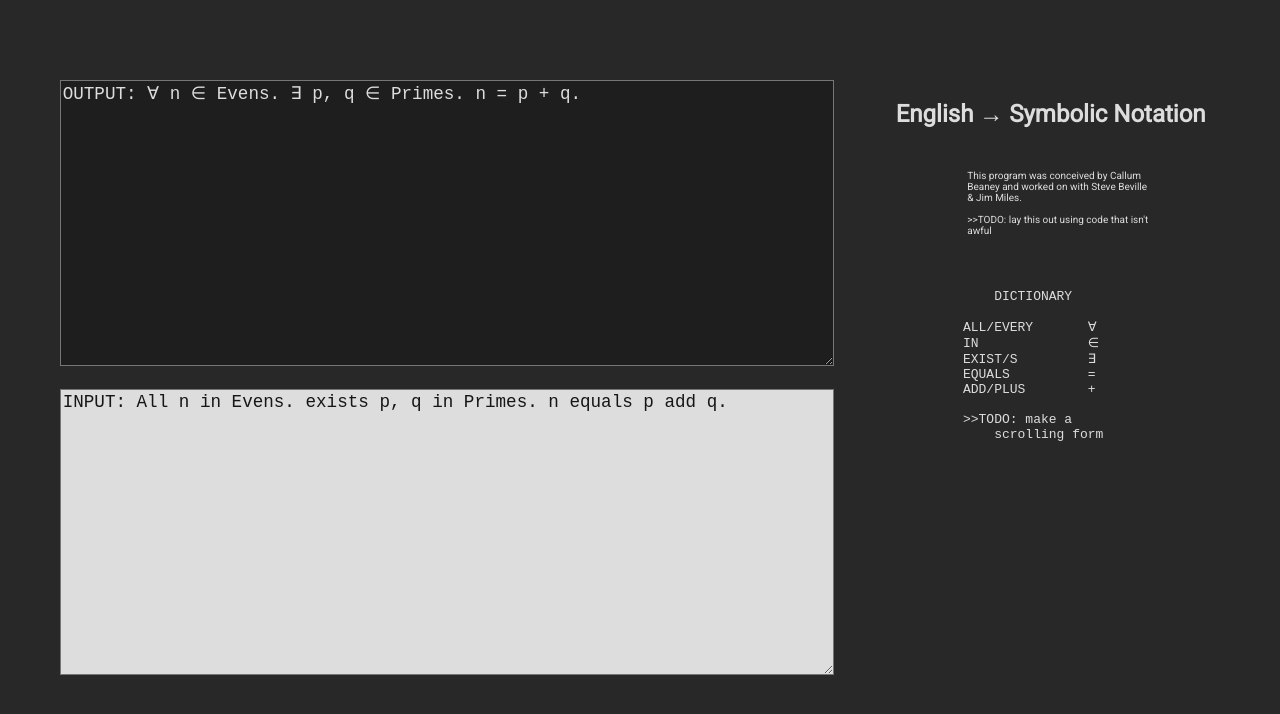
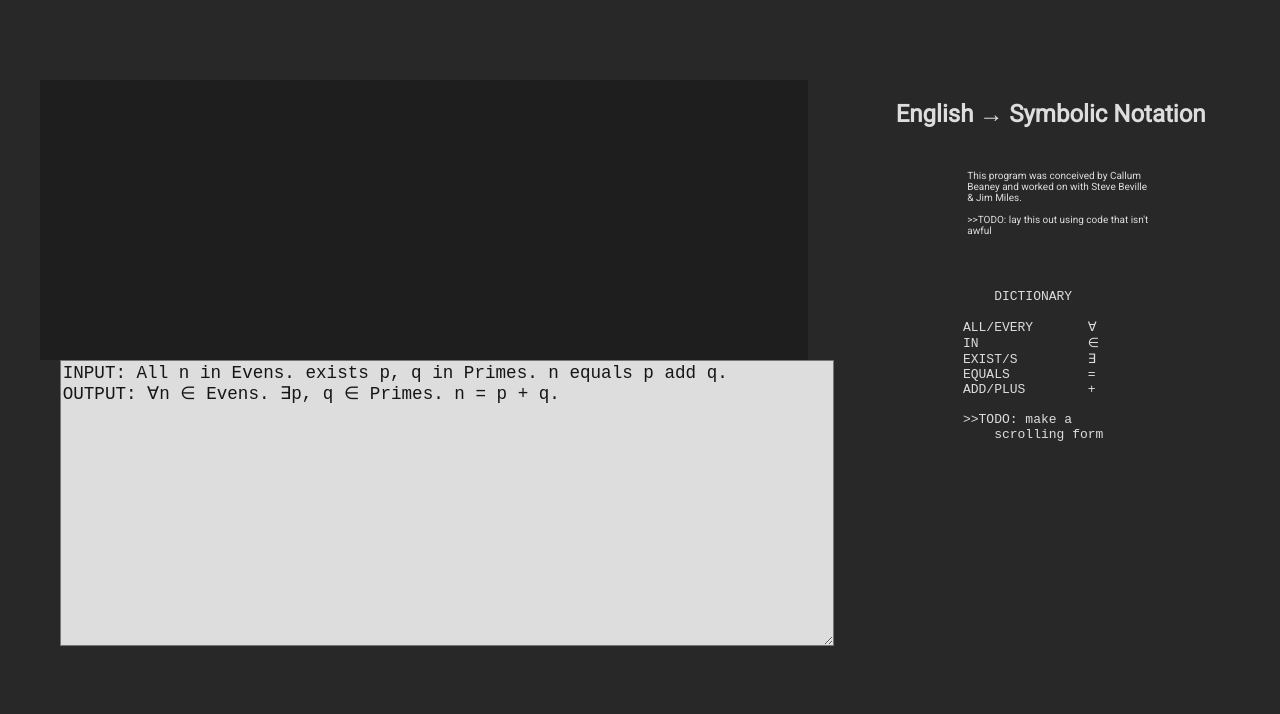
Before and after one commit to CallumBeaney/Symbolic-Notation-Converter, a website: page index.html in a window 1280 px wide. Drawn offline with Linux system fonts and the light colour scheme.

Commit message:
Updates for JM

```diff
--- a/index.html
+++ b/index.html
@@ -10,28 +10,22 @@
 
      </head>
 
-<body onload="document.getElementById('out').value='OUTPUT: ∀ n ∈ Evens. ∃ p, q ∈ Primes. n = p + q.'; document.getElementById('in').value='INPUT: All n in Evens. exists p, q in Primes. n equals p add q.'" >
+<body onload="document.getElementById('in').value='INPUT: All n in Evens. exists p, q in Primes. n equals p add q.\nOUTPUT: ∀n ∈ Evens. ∃p, q ∈ Primes. n = p + q.'" >
 
     <div class="sitelayout">
         <div class="leftcolumn">
 
             <tr>
-            <td><textarea class="outputbox" id="out" type="text"
-                onblur="if(this.value=='')
-                {this.value='OUTPUT: ∀n ∈ Evens. ∃p, q ∈ Primes. n = p + q.';}"
-                onfocus="if(this.value=='OUTPUT: ∀n ∈ Evens. ∃p, q ∈ Primes. n = p + q.')
-                {this.value = ''}" contenteditable="true"></textarea></td>
-            <br><br>
+                <!-- TODO: sort out positioning  -->
+                <td><div class="outputbox" id="out" contenteditable="true" ></div></td>
+
+                <td><textarea class="inputbox" id="in" type="text"
+                    onblur="if(this.value=='')
+                            {this.value='INPUT: All n in Evens. exists p, q in Primes. n equals p add q.\nOUTPUT: ∀n ∈ Evens. ∃p, q ∈ Primes. n = p + q.';}"
+                    onfocus="if(this.value=='INPUT: All n in Evens. exists p, q in Primes. n equals p add q.\nOUTPUT: ∀n ∈ Evens. ∃p, q ∈ Primes. n = p + q.')
+                            {this.value = ''}" contenteditable="true"></textarea></td>
             </tr>
 
-            <!-- TODO: need " onkeyup="submitTextEntry()" in below? -->
-            <tr>
-            <td><textarea class="inputbox" id="in" type="text"
-                onblur="if(this.value=='')
-                        {this.value='INPUT: All n in Evens. exists p, q in Primes. n equals p add q.';}"
-                onfocus="if(this.value=='INPUT: All n in Evens. exists p, q in Primes. n equals p add q.')
-                        {this.value = ''}"/></textarea></td>
-        </tr>
         </div>
 
         <div class="rightcolumn">
```
